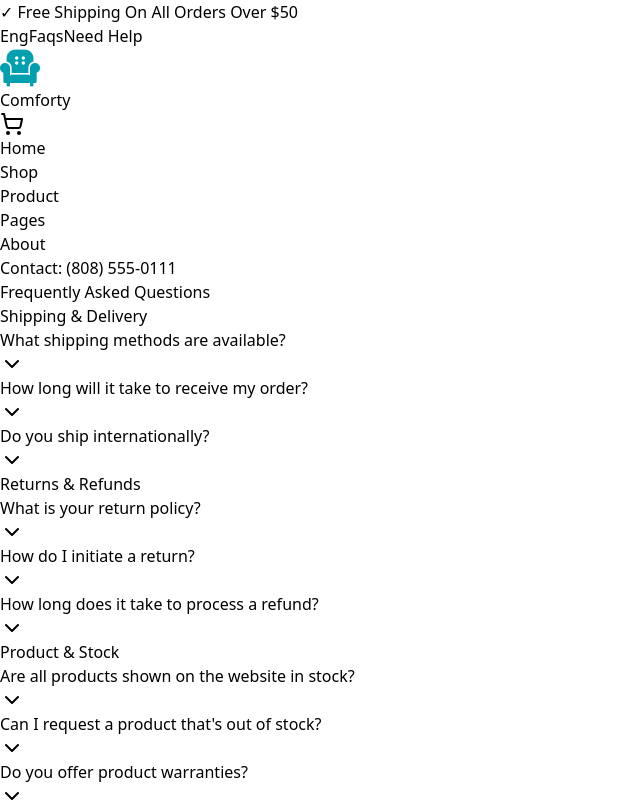
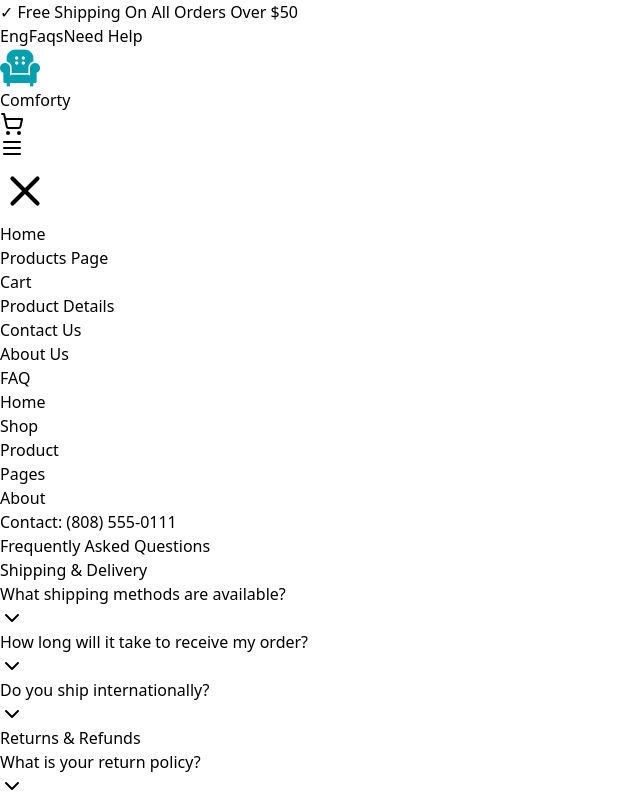
Before and after one commit to AhmedHKhan18/GIAIC-Hackathon, a Next.js app: page /Faq in a window 1280 px wide. Shown: the top 802 px of the page, without its empty margins (0-640 px from the left). Built offline with nearby package versions, Linux system fonts and the light colour scheme.

Commit message:
some more functions added

```diff
--- a/src/app/components/Header.tsx
+++ b/src/app/components/Header.tsx
@@ -4,9 +4,11 @@ import Link from 'next/link';
 import Image from 'next/image';
 import ShoppingCart from '@/app/components/Shopping-cart'
 import { useEffect, useState } from 'react';
+import { Menu, X } from 'lucide-react'
 
 export default function Header() {
     const [cart, setCart] = useState([]);
+    const [isMenuOpen, setIsMenuOpen] = useState(false)
 
 useEffect(()=>{
   const cartData = JSON.parse(localStorage.getItem('cart') || '[]')
@@ -15,13 +17,23 @@ useEffect(()=>{
   }
 },[])
 
+const menuItems = [
+  { name: "Home", href: "/", active: true },
+  { name: "Products Page", href: "/Product-page"},
+  { name: "Cart", href: "/Details/Cart" },
+  { name: "Product Details", href: "/Details" },
+  { name: "Contact Us", href: "/Contact-us" },
+  { name: "About Us", href: "/About-us" },
+  { name: "FAQ", href: "/Faq" },
+]
+
   return (
     <header className="border-b">
       {/* Top Bar */}
       <div className="bg-[#272343] text-white text-sm">
         <div className="container mx-auto px-4 flex justify-between items-center py-2">
           <p>✓ Free Shipping On All Orders Over $50</p>
-          <div className="flex items-center space-x-6">
+          <div className="flex items-center lg:space-x-6 invisible lg:visible">
             <Link href="#" className="hover:underline">Eng</Link>
             <Link href={'Faq'} className="hover:underline">Faqs</Link>
             <Link href="#" className="hover:underline">Need Help</Link>
@@ -51,6 +63,40 @@ useEffect(()=>{
                 3
               </span> */}
             </Link>
+          <button
+          className="lg:hidden text-teal-500"
+          onClick={() => setIsMenuOpen(!isMenuOpen)}
+        >
+          {/* {isMenuOpen ? <X size={24} /> : <Menu size={24} />} */}
+          <Menu size={24} />
+        </button>
+        <ul className={`
+          fixed inset-0 bg-[#fff] flex flex-col items-center justify-center py-10 gap-6
+          transition-all duration-300 ease-in-out w-[100%] lg:hidden z-10
+          ${isMenuOpen ? 'opacity-100 visible' : 'opacity-0 invisible'}
+          `}>
+          <button
+         className="lg:hidden text-teal-500 z-20"
+         onClick={() => setIsMenuOpen(!isMenuOpen)}
+       >
+         <X size={50} />
+       </button>
+        {/* <div className='gap-6'> */}
+          {menuItems.map((item) => (
+            <li key={item.name}>
+              <Link
+                href={item.href}
+                className={`text-3xl leading-6 ${
+                  item.active ? "text-teal-500 font-bold" : "text-[#FF9F0D]"
+                } font-inter hover:text-[#FF9F0D] transition-colors`}
+                onClick={() => setIsMenuOpen(false)}
+              >
+                {item.name}
+              </Link>
+            </li>
+          ))}
+        {/* </div> */}
+        </ul>
           </div>
         </div>
       </nav>
```
